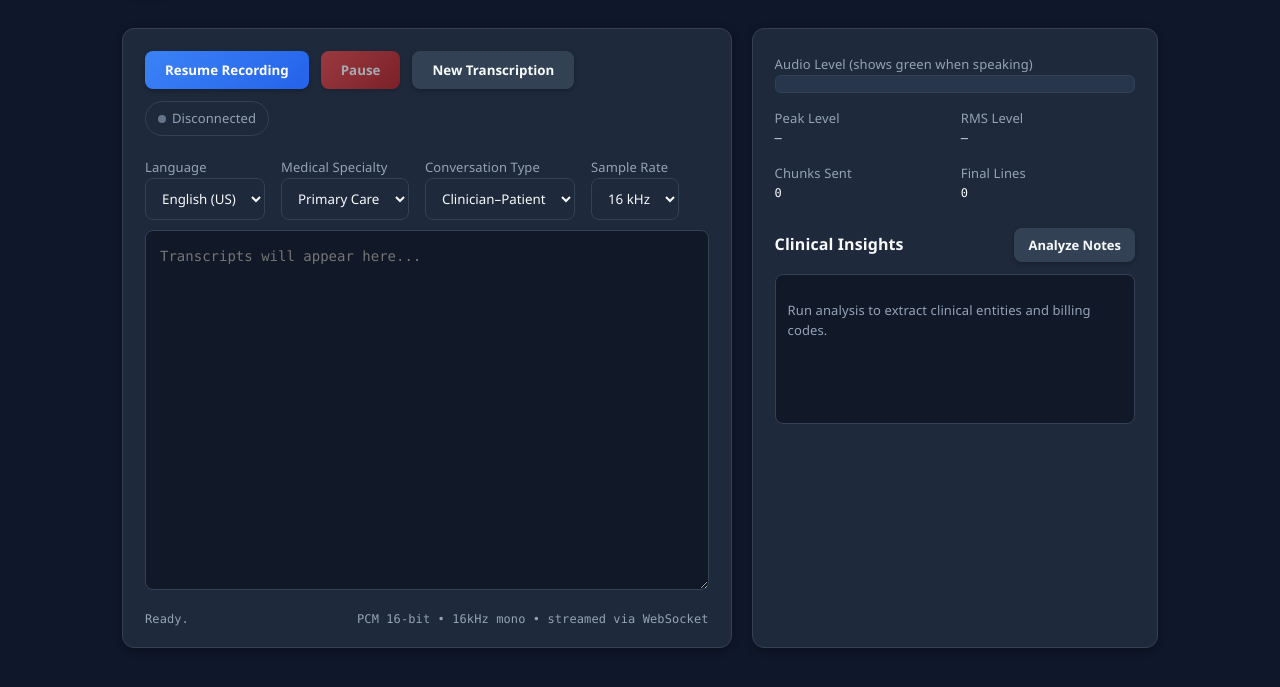
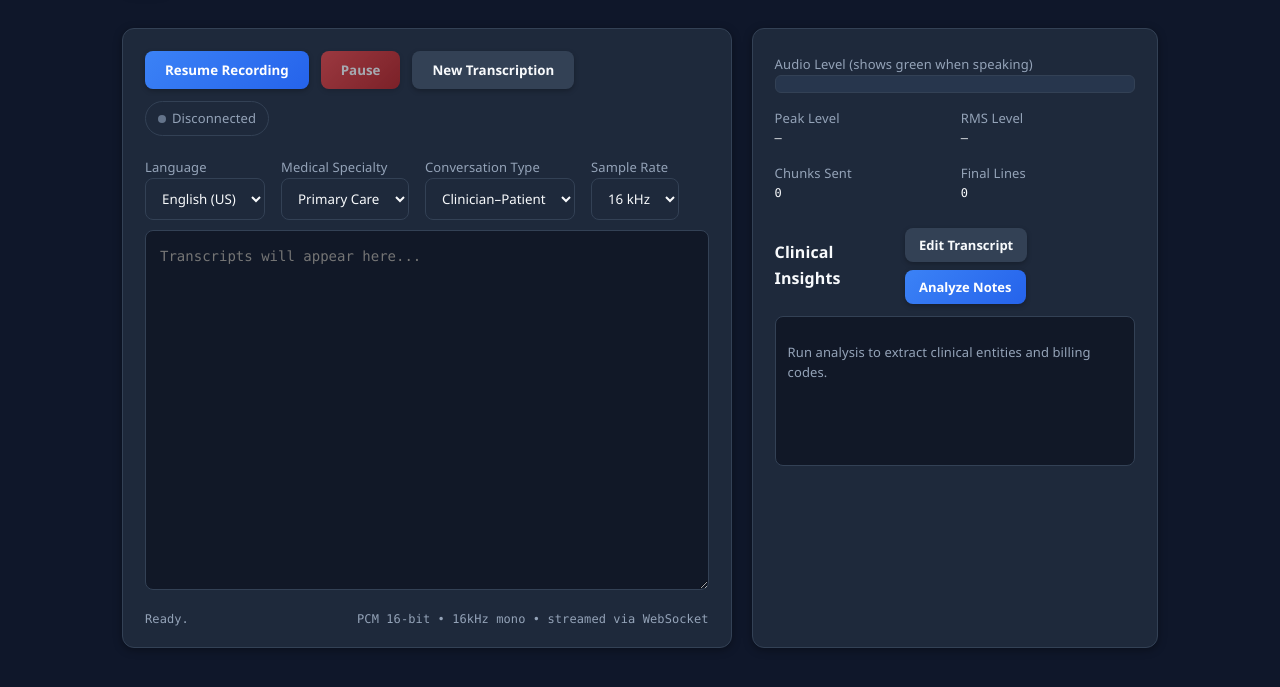
Before and after one commit to exanode/mediscribe, a FastAPI app: page / in a window 1280 px wide. Shown: the part 97-784 px from the top of the page. Run offline with FastAPI, Linux system fonts and the light colour scheme.

Commit message:
Improve analysis display and allow transcript editing

```diff
--- a/mediscribe_realtime/templates/index.html
+++ b/mediscribe_realtime/templates/index.html
@@ -210,6 +210,12 @@
       font-weight: 600;
       color: var(--ink);
     }
+    .analysis-actions {
+      display: flex;
+      align-items: center;
+      gap: 8px;
+      flex-wrap: wrap;
+    }
     .analysis-body {
       background: #111827;
       border: 1px solid var(--border);
@@ -218,6 +224,21 @@
       min-height: 150px;
       font-size: 13px;
       color: var(--ink);
+      display: flex;
+      flex-direction: column;
+      gap: 12px;
+      max-height: min(55vh, 420px);
+      overflow-y: auto;
+    }
+    .analysis-body::-webkit-scrollbar {
+      width: 8px;
+    }
+    .analysis-body::-webkit-scrollbar-track {
+      background: rgba(15,23,42,0.6);
+    }
+    .analysis-body::-webkit-scrollbar-thumb {
+      background: rgba(59,130,246,0.35);
+      border-radius: 999px;
     }
     .analysis-block + .analysis-block { margin-top: 12px; }
     .analysis-block h4 {
@@ -348,13 +416,28 @@
         <div class="analysis-section">
           <div class="analysis-header">
             <h3>Clinical Insights</h3>
-            <button id="btnAnalyze" class="btn secondary small">Analyze Notes</button>
+            <div class="analysis-actions">
+              <button id="btnEditTranscript" class="btn secondary small" type="button">Edit Transcript</button>
+              <button id="btnAnalyze" class="btn primary small" type="button">Analyze Notes</button>
+            </div>
           </div>
           <div id="analysisResults" class="analysis-body">
             <p class="muted">Run analysis to extract clinical entities and billing codes.</p>
           </div>
         </div>
       </aside>
+    </div>
+  </div>
+
+  <div id="editTranscriptOverlay" class="modal-overlay" role="dialog" aria-modal="true" aria-labelledby="editTranscriptTitle">
+    <div class="modal">
+      <h3 id="editTranscriptTitle">Review Transcript</h3>
+      <p class="muted">Make adjustments to the transcription before running clinical analysis.</p>
+      <textarea id="editTranscriptInput" spellcheck="false"></textarea>
+      <div class="modal-actions">
+        <button id="btnCancelEdit" class="btn secondary small" type="button">Cancel</button>
+        <button id="btnSaveEdit" class="btn primary small" type="button">Save Changes</button>
+      </div>
     </div>
   </div>
 
@@ -577,6 +660,38 @@ async function analyzeTranscript() {
   }
 }
 
+function openTranscriptEditor() {
+  const overlay = $('#editTranscriptOverlay');
+  const editor = $('#editTranscriptInput');
+  const transcript = $('#transcript');
+  if (!overlay || !editor || !transcript) return;
+  overlay.classList.add('visible');
+  document.body.classList.add('modal-open');
+  editor.value = transcript.value;
+  setTimeout(() => {
+    editor.focus();
+    editor.setSelectionRange(editor.value.length, editor.value.length);
+  }, 0);
+}
+
+function closeTranscriptEditor() {
+  const overlay = $('#editTranscriptOverlay');
+  const editor = $('#editTranscriptInput');
+  if (!overlay || !editor) return;
+  overlay.classList.remove('visible');
+  document.body.classList.remove('modal-open');
+  editor.value = '';
+}
+
+function saveTranscriptEdits() {
+  const editor = $('#editTranscriptInput');
+  const transcript = $('#transcript');
+  if (!editor || !transcript) return;
+  transcript.value = editor.value;
+  closeTranscriptEditor();
+  log('Transcript updated. Ready for analysis.');
+}
+
 async function start() {
   if (running) return;
   running = true;
@@ -761,6 +876,24 @@ $('#btnNew').addEventListener('click', () => {
   });
 });
 $('#btnAnalyze').addEventListener('click', analyzeTranscript);
+$('#btnEditTranscript').addEventListener('click', openTranscriptEditor);
+$('#btnCancelEdit').addEventListener('click', closeTranscriptEditor);
+$('#btnSaveEdit').addEventListener('click', saveTranscriptEdits);
+
+const transcriptOverlay = $('#editTranscriptOverlay');
+if (transcriptOverlay) {
+  transcriptOverlay.addEventListener('click', evt => {
+    if (evt.target === transcriptOverlay) {
+      closeTranscriptEditor();
+    }
+  });
+}
+
+document.addEventListener('keydown', evt => {
+  if (evt.key === 'Escape' && transcriptOverlay?.classList.contains('visible')) {
+    closeTranscriptEditor();
+  }
+});
 
 resetAnalysis();
 </script>
```
Also changed, not shown: other parts of mediscribe_realtime/templates/index.html (+47 -0 lines).
